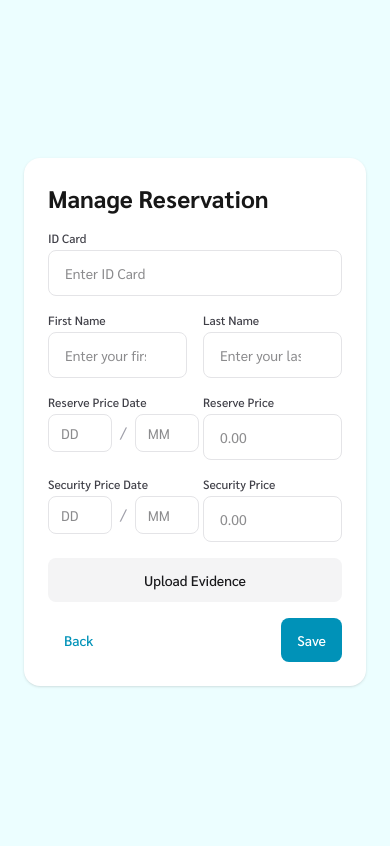
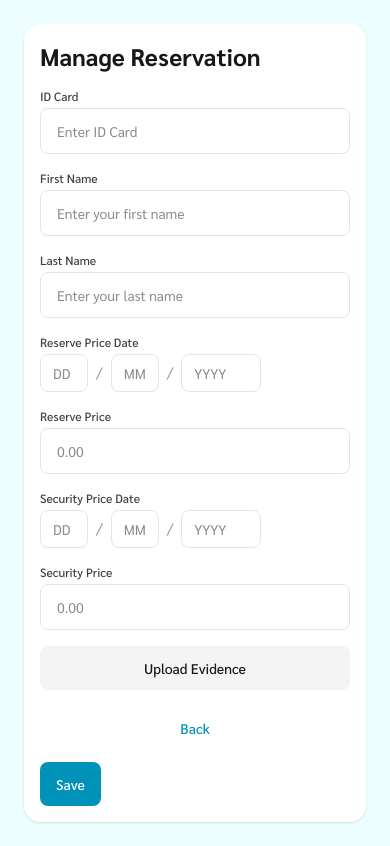
Before and after one commit to paihaisuth/dekho_project, a Next.js app: page /1/reserve/1 in a window 390 px wide. Built offline with nearby package versions, Linux system fonts and the light colour scheme; no server answers; sample sign-in values are in the browser's storage.

Commit message:
refactor: update DateInput component for responsive

```diff
--- a/app/[locale]/reserve/[id]/page.tsx
+++ b/app/[locale]/reserve/[id]/page.tsx
@@ -221,7 +221,7 @@ const ReservePage = () => {
         />
       )}
 
-      <div className="w-full max-w-2xl bg-white dark:bg-zinc-800 rounded-2xl shadow p-6">
+      <div className="w-full max-w-2xl bg-white dark:bg-zinc-800 rounded-2xl shadow p-4 md:p-6">
         <h1 className="text-2xl font-semibold mb-4">
           {t(locale, "reservationTitle")}
         </h1>
@@ -237,7 +237,7 @@ const ReservePage = () => {
             placeholder={t(locale, "enterIdCard")}
           />
 
-          <div className="grid grid-cols-2 gap-4">
+          <div className="grid grid-cols-1 md:grid-cols-2 gap-4">
             <Input
               label={t(locale, "firstName")}
               value={form.firstname}
@@ -258,7 +258,7 @@ const ReservePage = () => {
             />
           </div>
 
-          <div className="grid grid-cols-2 gap-4">
+          <div className="grid grid-cols-1 md:grid-cols-2 gap-4">
             <DateInput
               label={t(locale, "reservePriceDate")}
               value={form.reservePriceDate}
@@ -277,7 +277,7 @@ const ReservePage = () => {
             />
           </div>
 
-          <div className="grid grid-cols-2 gap-4">
+          <div className="grid grid-cols-1 md:grid-cols-2 gap-4">
             <DateInput
               label={t(locale, "securityPriceDate")}
               value={form.securityPriceDate}
@@ -296,7 +296,7 @@ const ReservePage = () => {
             />
           </div>
           {form.slipURL && (
-            <div className="mt-4 relative w-full h-96">
+            <div className="mt-4 relative w-full h-64 md:h-96">
               <Image
                 src={form.slipURL}
                 alt="Uploaded Slip"
@@ -332,7 +332,7 @@ const ReservePage = () => {
             </Button>
           </div>
 
-          <div className="flex items-center justify-between gap-3">
+          <div className="flex flex-col sm:flex-row sm:justify-between gap-3">
             <Button type="button" variant="ghost" onClick={() => router.back()}>
               {t(locale, "back")}
             </Button>
--- a/app/components/DateInput.tsx
+++ b/app/components/DateInput.tsx
@@ -152,7 +152,7 @@ export default function DateInput({
             aria-label="Day"
             value="DD"
             disabled
-            className="w-16 rounded-lg px-3 py-2 bg-gray-100 dark:bg-gray-800 text-sm text-zinc-500 dark:text-zinc-400 border border-zinc-200 dark:border-zinc-800 cursor-not-allowed"
+            className="w-12 sm:w-16 rounded-lg px-3 py-2 bg-gray-100 dark:bg-gray-800 text-sm text-zinc-500 dark:text-zinc-400 border border-zinc-200 dark:border-zinc-800 cursor-not-allowed"
           />
         ) : (
           <input
@@ -166,7 +166,7 @@ export default function DateInput({
             onKeyDown={handleKeyDownDay}
             required={required}
             aria-invalid={dayInvalid}
-            className={`w-16 rounded-lg px-3 py-2 bg-white dark:bg-zinc-900 text-sm text-zinc-900 dark:text-zinc-50 focus:outline-none focus:ring-2 focus:ring-cyan-200 dark:focus:ring-cyan-600 ${
+            className={`w-12 sm:w-16 rounded-lg px-3 py-2 bg-white dark:bg-zinc-900 text-sm text-zinc-900 dark:text-zinc-50 focus:outline-none focus:ring-2 focus:ring-cyan-200 dark:focus:ring-cyan-600 ${
               dayInvalid
                 ? "border-red-400 dark:border-red-600 ring-2 ring-red-300 dark:ring-red-700"
                 : "border border-zinc-200 dark:border-zinc-800"
@@ -183,7 +183,7 @@ export default function DateInput({
             aria-label="Month"
             value="XX"
             disabled
-            className="w-16 rounded-lg px-3 py-2 bg-gray-100 dark:bg-gray-800 text-sm text-zinc-500 dark:text-zinc-400 border border-zinc-200 dark:border-zinc-800 cursor-not-allowed"
+            className="w-12 sm:w-16 rounded-lg px-3 py-2 bg-gray-100 dark:bg-gray-800 text-sm text-zinc-500 dark:text-zinc-400 border border-zinc-200 dark:border-zinc-800 cursor-not-allowed"
           />
         ) : (
           <input
@@ -197,7 +197,7 @@ export default function DateInput({
             onKeyDown={handleKeyDownMonth}
             required={required}
             aria-invalid={monthInvalid}
-            className={`w-16 rounded-lg px-3 py-2 bg-white dark:bg-zinc-900 text-sm text-zinc-900 dark:text-zinc-50 focus:outline-none focus:ring-2 focus:ring-cyan-200 dark:focus:ring-cyan-600 ${
+            className={`w-12 sm:w-16 rounded-lg px-3 py-2 bg-white dark:bg-zinc-900 text-sm text-zinc-900 dark:text-zinc-50 focus:outline-none focus:ring-2 focus:ring-cyan-200 dark:focus:ring-cyan-600 ${
               monthInvalid
                 ? "border-red-400 dark:border-red-600 ring-2 ring-red-300 dark:ring-red-700"
                 : "border border-zinc-200 dark:border-zinc-800"
@@ -214,7 +214,7 @@ export default function DateInput({
             aria-label="Year"
             value="XXXX"
             disabled
-            className="w-28 rounded-lg px-3 py-2 bg-gray-100 dark:bg-gray-800 text-sm text-zinc-500 dark:text-zinc-400 border border-zinc-200 dark:border-zinc-800 cursor-not-allowed"
+            className="w-20 sm:w-28 rounded-lg px-3 py-2 bg-gray-100 dark:bg-gray-800 text-sm text-zinc-500 dark:text-zinc-400 border border-zinc-200 dark:border-zinc-800 cursor-not-allowed"
           />
         ) : (
           <input
@@ -228,7 +228,7 @@ export default function DateInput({
             onKeyDown={handleKeyDownYear}
             required={required}
             aria-invalid={false}
-            className={`w-28 rounded-lg px-3 py-2 bg-white dark:bg-zinc-900 text-sm text-zinc-900 dark:text-zinc-50 focus:outline-none focus:ring-2 focus:ring-cyan-200 dark:focus:ring-cyan-600 border border-zinc-200 dark:border-zinc-800`}
+            className={`w-20 sm:w-28 rounded-lg px-3 py-2 bg-white dark:bg-zinc-900 text-sm text-zinc-900 dark:text-zinc-50 focus:outline-none focus:ring-2 focus:ring-cyan-200 dark:focus:ring-cyan-600 border border-zinc-200 dark:border-zinc-800`}
           />
         )}
       </div>
```
